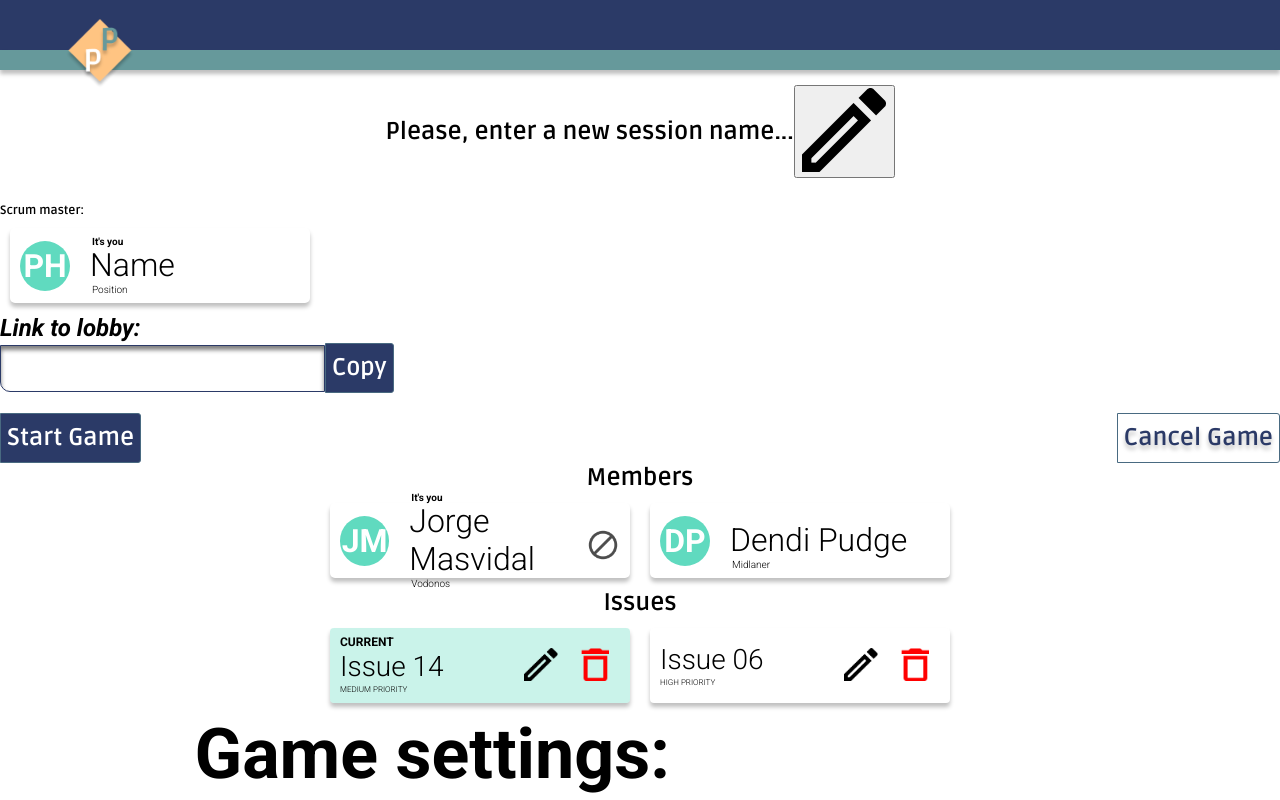
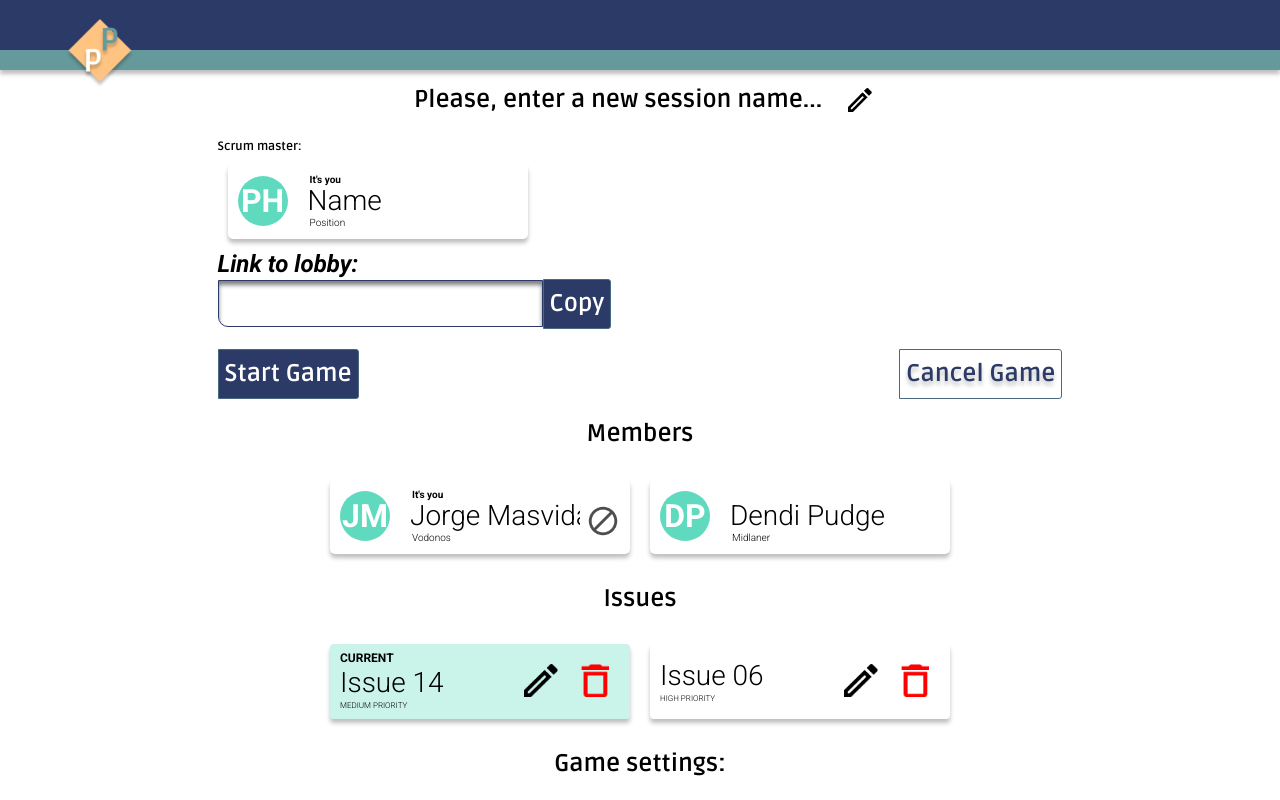
Before and after one commit to Uladzimir86/pointing-poker, a React (Create React App) app in the folder front/: page /lobby in a window 1280 px wide. Shown: the top 800 px of the page. Built offline with nearby package versions, Linux system fonts and the light colour scheme.

Commit message:
fix styles page lobby

```diff
--- a/front/src/UI-components/player-card/player-card.scss
+++ b/front/src/UI-components/player-card/player-card.scss
@@ -33,9 +33,12 @@
     padding-top: 10px;
   }
   &__name {
-    font-size: 32px;
+    font-size: 28px;
     font-weight: 300;
     overflow: hidden;
+    max-width: 170px;
+    max-height: 35px;
+    white-space: nowrap;
   }
   &__name-above {
     position: absolute;
--- a/front/src/components/game-settings/game-settings.component.tsx
+++ b/front/src/components/game-settings/game-settings.component.tsx
@@ -131,10 +131,11 @@ const GameSettings: FC = () => {
 
   return (
     <div className="game-settings-wrapper">
+      <div className="title">Game settings: </div>
       <div className="game-settings">
-        <div className="main-text">
-          <h2>Game settings: </h2>
-        </div>
+
+
+
         {minifiedInputs}
         <div className="setting">
           <span>Round time: </span>
--- a/front/src/components/game-settings/game-settings.styles.scss
+++ b/front/src/components/game-settings/game-settings.styles.scss
@@ -10,6 +10,7 @@
   width: 100%;
   display: flex;
   flex-direction: column;
+  margin-top: 20px;
 }
 
 .game-settings {
@@ -19,6 +20,7 @@
   align-items: center;
   width: 50vw;
   flex-wrap: wrap;
+  margin-top: 20px;
 }
 
 .setting {
--- a/front/src/components/issues/issues.scss
+++ b/front/src/components/issues/issues.scss
@@ -1,10 +1,12 @@
 .issues {
   min-height: 100px;
+  margin-top: 20px;
   &__container {
     display: flex;
     flex-wrap: wrap;
     justify-content: center;
     align-items: center;
+    margin-top: 20px;
   }
 }
 .title {
--- a/front/src/components/members/members.scss
+++ b/front/src/components/members/members.scss
@@ -1,11 +1,12 @@
 .members {
-
   min-height: 100px;
+  margin-top: 20px;
   &__container {
     display: flex;
     flex-wrap: wrap;
     justify-content: center;
     align-items: center;
+    margin-top: 20px;
   }
 }
 .title {
--- a/front/src/components/session-title/session-title.scss
+++ b/front/src/components/session-title/session-title.scss
@@ -8,7 +8,7 @@
   }
 }
 
-.session-title__header {
+.headder {
   display: flex;
   align-items: center;
   justify-content: center;
--- a/front/src/components/session-title/session-title.tsx
+++ b/front/src/components/session-title/session-title.tsx
@@ -31,13 +31,13 @@ const SessionTitle: FC<ISTitle> = ({photo, name, position}) => {
 
   return (
     <div className="session-title">
-      <div className="session-title__header">
-        {warning && <span className="header__warning">Enter a new title...</span>}
-        {!wrightTitle && <input type="text" className="header__input" value={sessionTitle} onChange={changeTitleText}/>}
-        {!wrightTitle && <button type="button" className="header__button header__button_ok" disabled={warning} onClick={() => setWrightTitle(true)}>OK</button>}
-        {wrightTitle && <span className="header__text">{sessionTitle}</span>}
-        {wrightTitle && <button type="button" className="header__button" onClick={() => setWrightTitle(false)}>
-                        <img src={img} alt="icon" className="header__icon"></img>
+      <div className="headder">
+        {warning && <span className="headder__warning">Enter a new title...</span>}
+        {!wrightTitle && <input type="text" className="headder__input" value={sessionTitle} onChange={changeTitleText}/>}
+        {!wrightTitle && <button type="button" className="headder__button headder__button_ok" disabled={warning} onClick={() => setWrightTitle(true)}>OK</button>}
+        {wrightTitle && <span className="headder__text">{sessionTitle}</span>}
+        {wrightTitle && <button type="button" className="headder__button" onClick={() => setWrightTitle(false)}>
+                        <img src={img} alt="icon" className="headder__icon"></img>
                       </button>}
       </div>
       <div className="scram-master">
--- a/front/src/pages/LobbyPage/lobby-page.styles.scss
+++ b/front/src/pages/LobbyPage/lobby-page.styles.scss
@@ -1,4 +1,6 @@
 .lobby-page {
   display: flex;
   flex-direction: column;
+  width: 66vw;
+  margin: 0 auto;
 }
```
